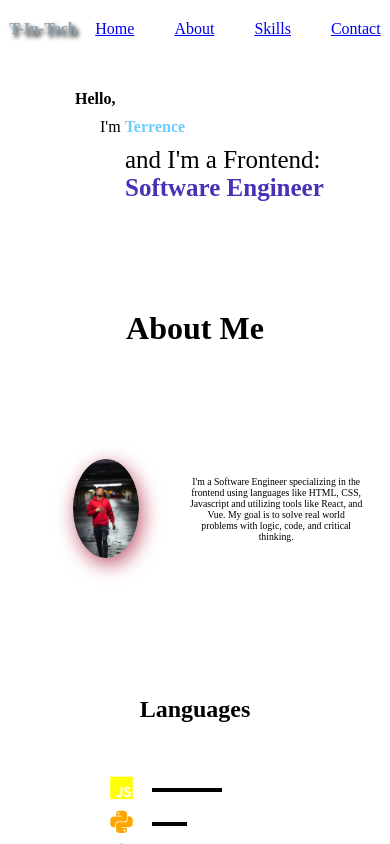
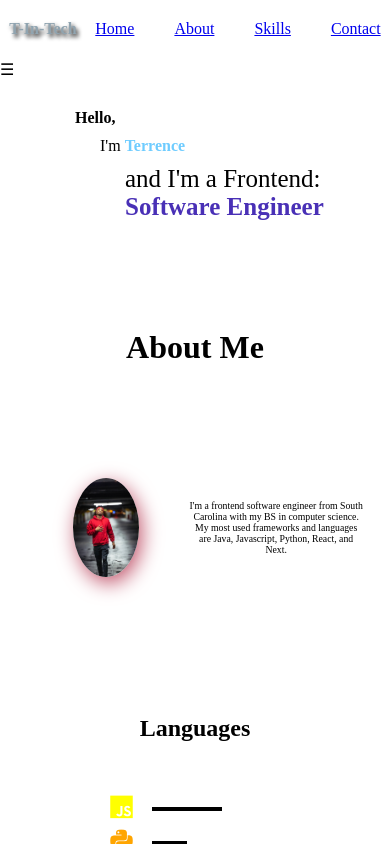
Before and after one commit to T-In-Tech-GH/Webfolio, a React (Vite) app: page / in a window 390 px wide. Shown: the top 844 px of the page. Built offline with nearby package versions, Linux system fonts and the light colour scheme.

Commit message:
Hamburger nav

```diff
--- a/components/About.jsx
+++ b/components/About.jsx
@@ -3,6 +3,7 @@ import image from "../src/assets/Myimg.jpeg";
 const About = () => {
 
     const img = image;
+    const about = "I'm a frontend software engineer from South Carolina with my BS in computer science. My most used frameworks and languages are Java, Javascript, Python, React, and Next.";
 
     return (
         <>
@@ -10,7 +11,7 @@ const About = () => {
         <h1 className="about">About Me</h1>
         <div className="grid-item containerAbout">
         <img className="grid-item image" src={img}></img>
-        <p className="grid-item aboutMe">I'm a Software Engineer specializing in the frontend using languages like HTML, CSS, Javascript and utilizing tools like React, and Vue. My goal is to solve real world problems with logic, code, and critical thinking.</p>
+        <p className="grid-item aboutMe">{about}</p>
         </div>
         </div>
         </>
--- a/components/Nav.jsx
+++ b/components/Nav.jsx
@@ -1,4 +1,5 @@
 import "../styles/Nav.css";
+import { useState } from "react";
 
 const Nav = () => {
 
@@ -7,8 +8,9 @@ const navObj = [
     {name: "About", path: "./About"},
     {name: "Skills", path: "./Skills"},
     {name: "Contact", path: "./Contact"},
+]
 
-]
+const [isOpen, setIsopen] = useState(false);
 
     return (
         <>
@@ -22,6 +24,16 @@ const navObj = [
             ))}
         </ul>
         </div>
+        <div className="hamburgerMenu" onClick={() => setIsopen(!isOpen)}>☰</div>
+        {isOpen && (
+            <ul>
+                {navObj.map((link, index) => (
+                    <li key={index}>
+                        <a href={link.path}>{link.name}</a>
+                    </li>
+                ))}
+            </ul>
+        )}
         </>
     )
 }
```
